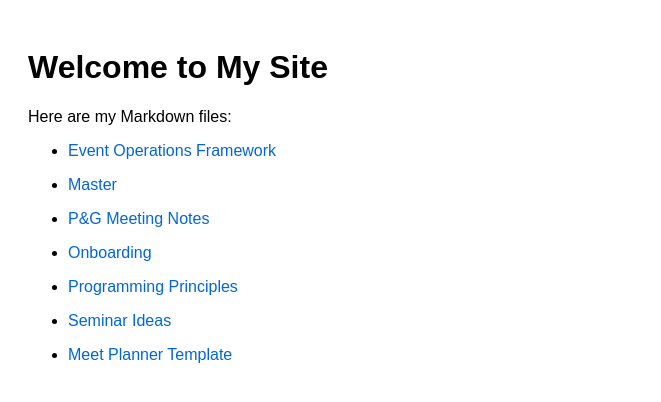
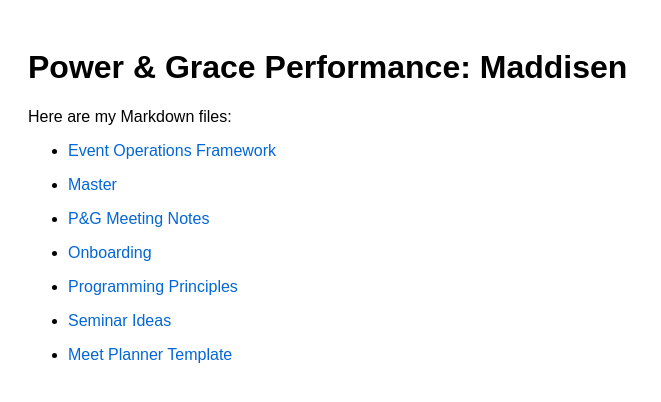
Before and after one commit to memohnsen/powergrace-files, a Jekyll site: the page built from index.md, in a window 1280 px wide. Shown: the top 402 px of the page, without its empty margins (0-661 px from the left). Built offline with Jekyll 4.4.1, drawn with Linux system fonts in a browser that asks for light colours.

Commit message:
Update index.md

```diff
--- a/index.md
+++ b/index.md
@@ -3,7 +3,7 @@ layout: default
 title: Home
 ---
 
-# Welcome to My Site
+# Power & Grace Performance: Maddisen
 
 Here are my Markdown files:
 
```
